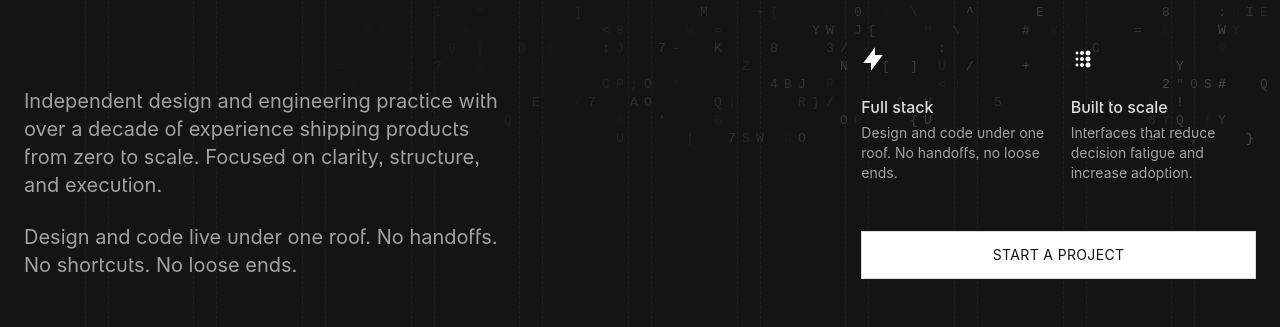
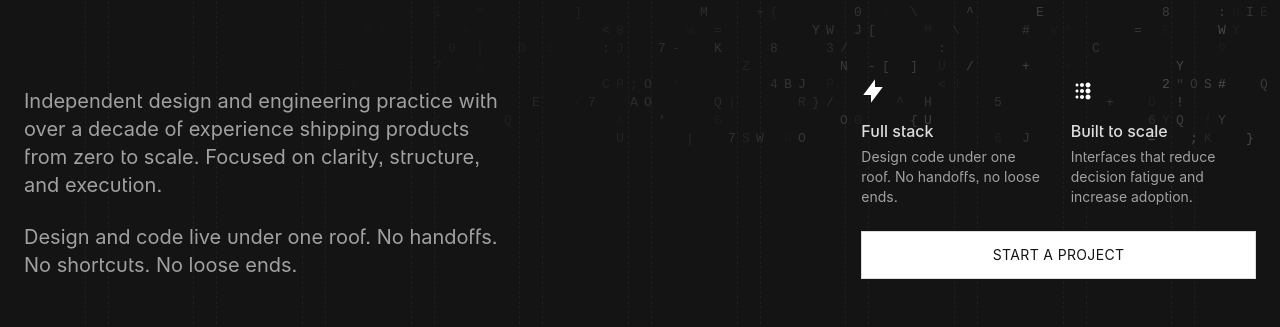
Before and after one commit to pixels-studio/web, an Astro site: page / in a window 1280 px wide. Shown: the part 473-800 px from the top of the page. Built offline with nearby package versions, Linux system fonts and the light colour scheme; Astro itself is replaced by a stand-in of ours; some packages are replaced by stand-ins of ours; animation ran at ten frames a second.

Commit message:
content: tighten lead section copy and spacing (#21)
Co-authored-by: pixels-studio <abhi@pixels.studio>
Co-authored-by: Claude Opus 4.6 (1M context) <noreply@anthropic.com>

```diff
--- a/src/components/Lead.astro
+++ b/src/components/Lead.astro
@@ -8,7 +8,7 @@ const features = [
   {
     Icon: Bolt,
     title: "Full stack",
-    description: "Design and code under one roof. No handoffs, no loose ends.",
+    description: "Design code under one roof. No handoffs, no loose ends.",
   },
   {
     Icon: GridDots,
@@ -64,13 +64,13 @@ const features = [
         </p>
       </div>
 
-      <div class="col-span-6 flex flex-col gap-12 md:col-span-4 md:col-start-9">
+      <div class="col-span-6 flex flex-col gap-6 md:col-span-4 md:col-start-9">
         <div class="grid grid-cols-2 gap-6" data-hero-step="3">
           {
             features.map(({ Icon, title, description }) => (
               <div class="flex flex-col">
                 <Icon class="size-6" />
-                <h3 class="mt-6 font-medium">{title}</h3>
+                <h3 class="mt-4 font-medium">{title}</h3>
                 <p class="mt-1 text-sm text-ink-secondary">{description}</p>
               </div>
             ))
```
